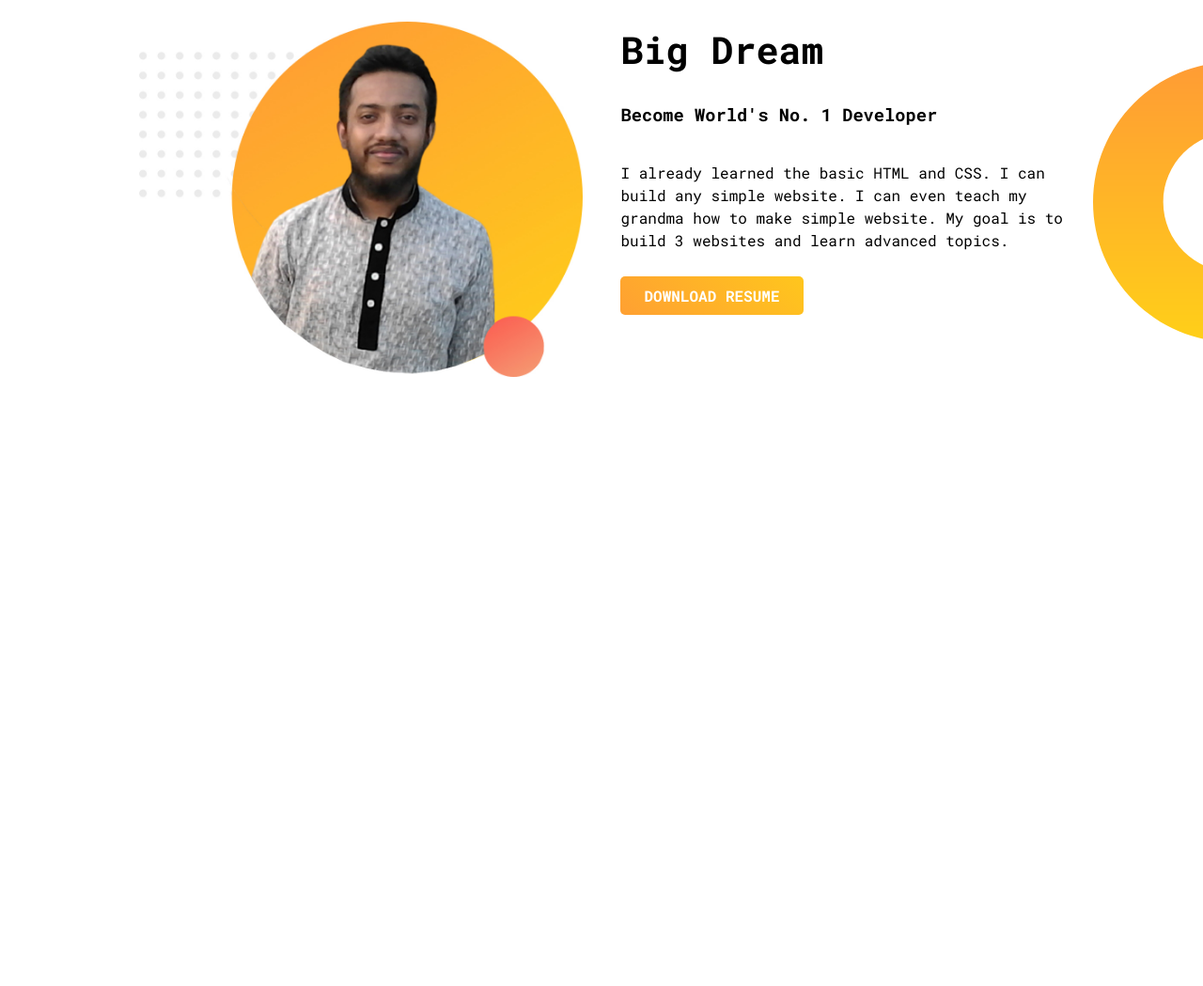
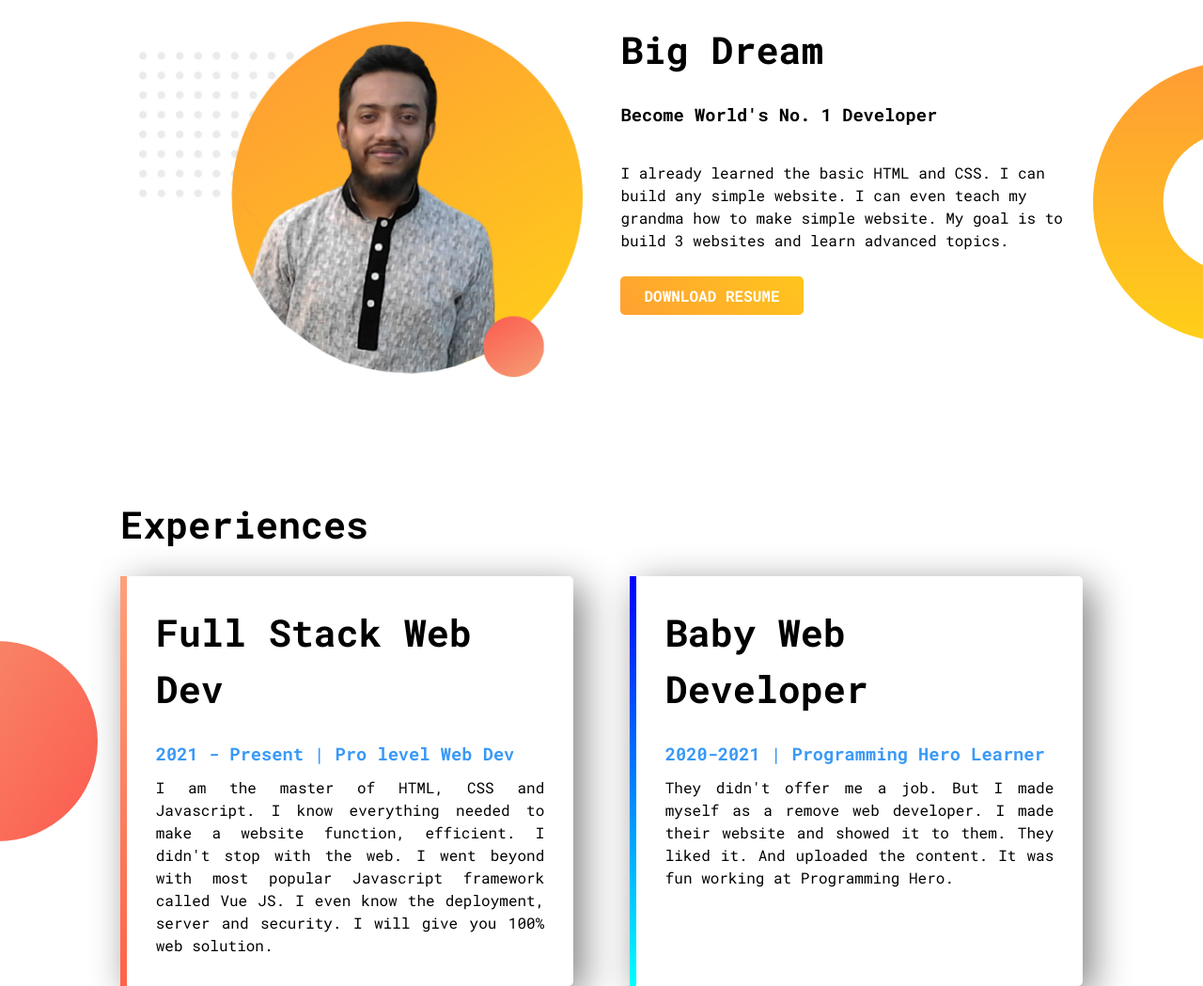
Before and after one commit to moinsoft/web-portfolio, a plain HTML site: page index.html in a window 1280 px wide. Shown: the part 525-1574 px from the top of the page at 94% size. Before the commit the page ends 953 px from the top, so only its background shows below. Drawn offline with Linux system fonts and the light colour scheme.

Commit message:
experience area  added

```diff
--- a/css/style.css
+++ b/css/style.css
@@ -80,3 +80,53 @@ img {
 .dream__btn__color{
   background-image: linear-gradient(45deg, #FFA032, #FFC61D);
 }
+
+
+.experience__area{
+  background-image: url("../assets/exp-bg.png");
+  background-repeat: no-repeat;
+  background-position: left;
+}
+
+.experience__box{
+  display: flex;
+}
+
+.experience__area h1, .single__experience h1{
+  font-size: 2.5rem;
+  font-weight: bold;
+  margin-bottom: 25px;
+}
+
+.single__experience h3{
+  margin-bottom: 10px;
+}
+
+.single__experience p{
+  text-align: justify;
+}
+
+.single__experience{
+  width: 50%;
+  padding: 3%;
+  box-shadow: 10px 10px 40px gray;
+  border-radius: 5px;
+  background-color: white;
+}
+
+.sky__highlight{
+  color:#3999F7 ;
+}
+
+#full__stack{
+  margin-right: 30px;
+  border-left: 7px solid;
+  border-image: linear-gradient(180deg, lightSalmon, tomato);
+  border-image-slice: 1;
+}
+#baby__web{
+  margin-left: 30px;
+  border-left: 7px solid;
+  border-image: linear-gradient(180deg, blue, cyan);
+  border-image-slice: 1;
+}
--- a/index.html
+++ b/index.html
@@ -89,6 +89,42 @@
 
   </section>
 
+  <section class="experience__area section">
+
+    <div class="container">
+
+      <h1>Experiences</h1>
+
+      <div class="experience__box">
+
+        <div id="full__stack" class="single__experience">
+
+          <h1>Full Stack Web Dev</h1>
+
+          <h3 class="sky__highlight">2021 - Present | Pro level Web Dev</h3>
+
+          <p>I am the master of HTML, CSS and Javascript. I know everything needed to make a website function, efficient. I didn't stop with the web. I went beyond with most popular Javascript framework called Vue JS. I even know the deployment, server and security. I will give you 100% web solution.</p>
+
+        </div>
+
+        <div id="baby__web" class="single__experience">
+
+          <h1>Baby Web Developer</h1>
+
+          <h3 class="sky__highlight">2020-2021 | Programming Hero Learner</h3>
+
+          <p>They didn't offer me a job. But I made myself as a remove web developer. I made their website and showed it to them. They liked it. And uploaded the content. It was fun working at Programming Hero.</p>
+
+        </div>
+
+      </div>
+
+
+
+    </div>
+
+  </section>
+
 
 </body>
 
```
